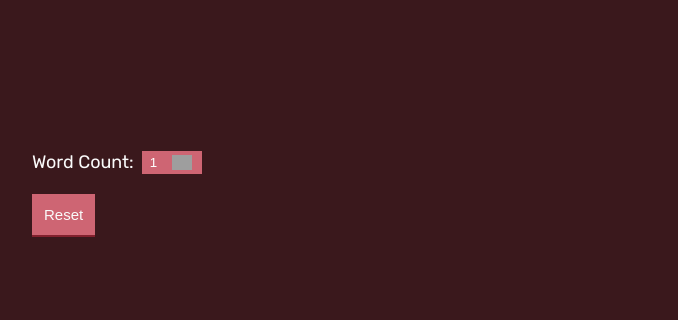
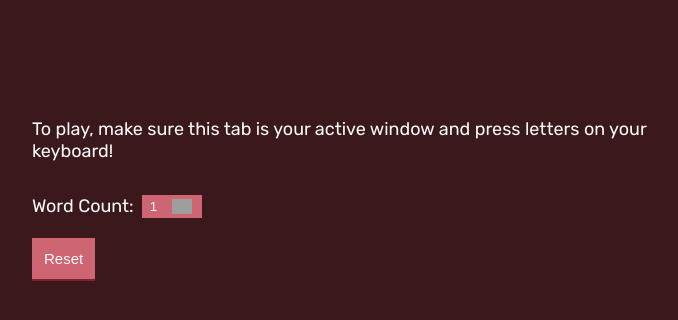
Before and after one commit to rapritchard/HangmanJS, a plain HTML site: page index.html in a window 1280 px wide. Shown: the part 138-458 px from the top of the page, without its empty margins (288-966 px from the left). Drawn offline with Linux system fonts and the light colour scheme; no server answers; grey boxes are pictures that could not be loaded.

Commit message:
Added game instructions

```diff
--- a/index.html
+++ b/index.html
@@ -16,6 +16,7 @@
         <div class="game">
             <div id="puzzle" class="puzzle"></div>
             <div class="game-info">
+                <p>To play, make sure this tab is your active window and press letters on your keyboard!</p>
                 <p id="guess-count"></p>
                 <div id="count-dropdown">
                     <p id="word-count-text">Word Count:</p>
```
